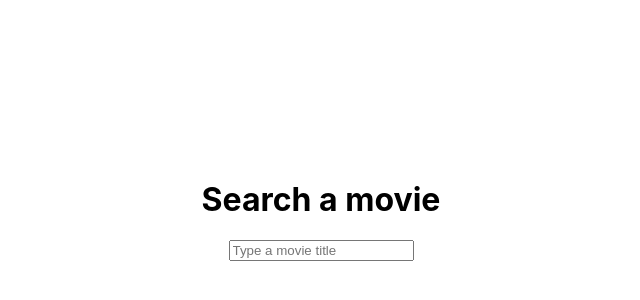
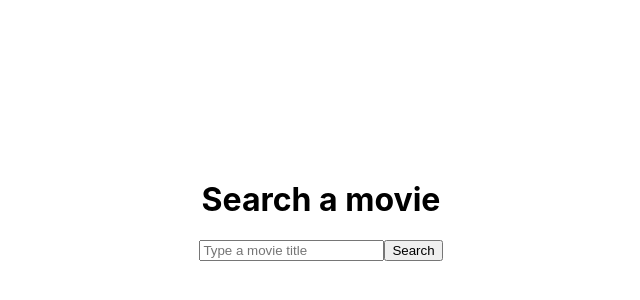
Before and after one commit to viniciusIrikawa/Next-Movie, a Next.js app: page /search in a window 1280 px wide. Shown: the part 190-490 px from the top of the page, without its empty margins (319-959 px from the left). Built offline with nearby package versions, Linux system fonts and the light colour scheme.

Commit message:
Search system - 1.0

```diff
--- a/pages/api/trending.js
+++ b/pages/api/trending.js
@@ -2,7 +2,6 @@ import { keyAPI, baseAPI } from '../../lib/API_key.js'
 
 
 export default async (req, res) => {
-
     const response = await fetch(`${baseAPI}/trending/movie/week?api_key=${keyAPI}`)
     const data = await response.json();
 
--- a/pages/index.js
+++ b/pages/index.js
@@ -12,15 +12,16 @@ export default function Home({list}) {
       </Head>
 
       <main className={styles.main}>
-        <h1 className={styles.title}>
-          Filmes em destaque
-        </h1>
 
-        <Link href='/search'> Go to search </Link>
+        <h1> Filmes em destaque</h1>
+
+        <div className={styles.search}>
+          <Link href='/search'> Go to search </Link>
+        </div>
 
         <ul>
-          {list.map( item => (
-            <li className={styles.listMovies}>
+          {list.map( (item, index) => (
+            <li className={styles.listMovies} key={index}>
               <a href={`/movie/${item.id}`}>
                 <img src={`https://image.tmdb.org/t/p/original${item.poster_path}`} width='150'/>
                 <span> {item.title} </span>
@@ -30,7 +31,6 @@ export default function Home({list}) {
         </ul>
 
       </main>
-
     </div>
   )
 }
--- a/pages/search.js
+++ b/pages/search.js
@@ -1,11 +1,22 @@
 import Head from 'next/head'
-import Link from 'next/link'
 import { useState } from 'react'
-import styles from '../styles/Home.module.css'
+import styles from '../styles/Search.module.css'
+import {index} from './index'
 
-export default function Home({list}) {
+export default function Search() {
 
-  const [search, setSearch] = useState([]);
+  const [search, setSearch] = useState('');
+
+  const searchMovie = async () => {
+
+    if(search !== ''){
+      const response = await fetch(`http://localhost:3000/api/movies?query=${search}`)
+      const data = await response.json();
+
+      console.log(data)
+    }
+
+  }
 
   return (
     <div className={styles.container}>
@@ -16,11 +27,14 @@ export default function Home({list}) {
       </Head>
 
       <main className={styles.main}>
-        <h1 className={styles.title}> Search a movie </h1>
-        <input placeholder='Type a movie title'
-               onChange={ e => setSearch(e.target.value)}
-               value={search}>
-        </input>
+        <h1> Search a movie </h1>
+        <div className={styles.wrapperInput}>
+          <input placeholder='Type a movie title'
+                onChange={ e => setSearch(e.target.value)}
+                value={search}>
+          </input>
+          <button onClick={searchMovie}> Search </button>
+        </div>
 
       </main>
     </div>
--- a/styles/Home.module.css
+++ b/styles/Home.module.css
@@ -12,8 +12,15 @@
   align-items: center;
 }
 
+.search{
+  border: 2px solid red !important;
+  margin-bottom: 30px;
+  padding: 10px;
+  border-radius: 10px;
+}
+
 .main ul{
-  margin: 0;
+  margin-top: 30px;
   padding: 0;
   display: flex;
   flex-flow: wrap;
--- /dev/null
+++ b/styles/Search.module.css
@@ -0,0 +1,15 @@
+.main {
+    min-height: 100vh;
+    padding: 4rem 0;
+    flex: 1;
+    display: flex;
+    flex-direction: column;
+    justify-content: center;
+    align-items: center;
+  }
+
+
+.wrapperInput{
+    display: flex;
+    flex-direction: row;
+}
```
Also changed, not shown: pages/api/movies.js (added, +14 -0 lines).
